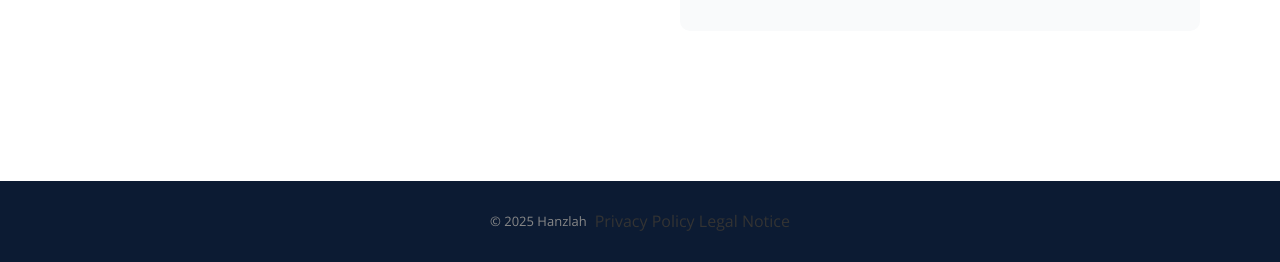
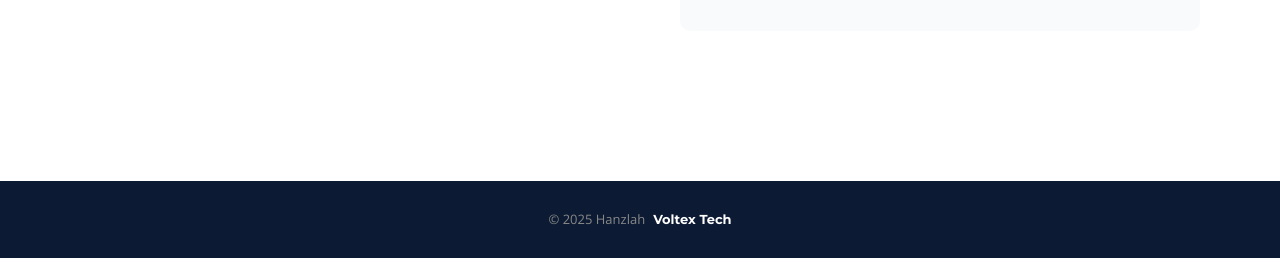
Before and after one commit to hanzlahsfc/Consultancy-Website, a website: page index.html in a window 1280 px wide. Shown: the part 5781-6043 px from the top of the page. Drawn offline with nearby package versions, Linux system fonts and the light colour scheme.

Commit message:
Fix footer - replace Privacy Policy/Legal Notice links with Voltex Tech brand

```diff
--- a/index.html
+++ b/index.html
@@ -199,10 +199,7 @@
   <footer class="site-footer">
     <div class="container footer-inner">
       <p>&copy; 2025 <a href="https://wa.me/923095731148" target="_blank">Hanzlah</a></p>
-      <div class="footer-links">
-        <a href="#">Privacy Policy</a>
-        <a href="#">Legal Notice</a>
-      </div>
+      <span class="footer-brand">Voltex Tech</span>
     </div>
   </footer>
 
```
